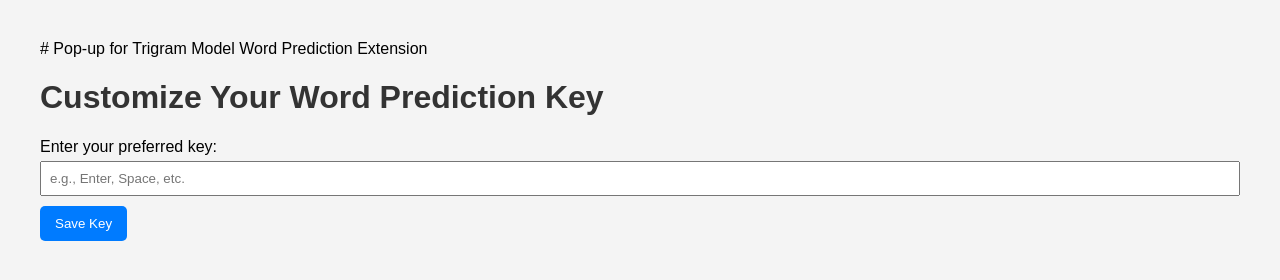
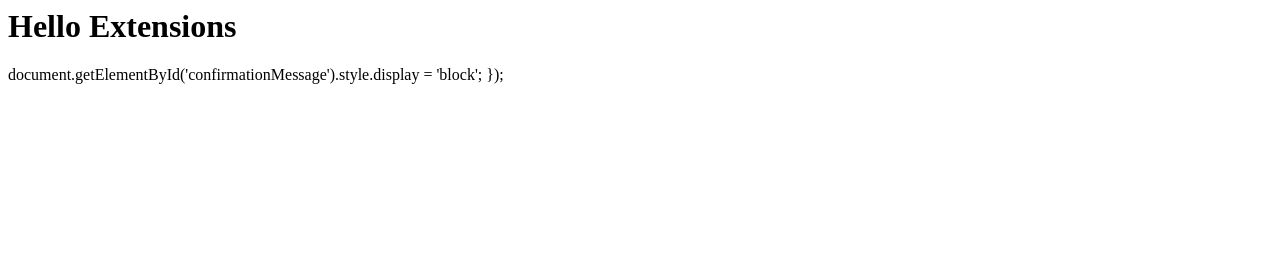
Before and after one commit to landonkruse33/lexi, a browser extension: page customize.html in a window 1280 px wide. Drawn offline with Linux system fonts and the light colour scheme.

Commit message:
Update customize.html
I'm stupid

```diff
--- a/customize.html
+++ b/customize.html
@@ -1,56 +1,9 @@
-# Pop-up for Trigram Model Word Prediction Extension
-
-<!DOCTYPE html>
-<html lang="en">
-<head>
-    <meta charset="UTF-8">
-    <meta name="viewport" content="width=device-width, initial-scale=1.0">
-    <title>Word Prediction Settings</title>
-    <style>
-        body {
-            font-family: Arial, sans-serif;
-            margin: 20px;
-            padding: 20px;
-            background-color: #f4f4f4;
-            border-radius: 8px;
-        }
-        h1 {
-            color: #333;
-        }
-        label {
-            display: block;
-            margin: 10px 0 5px;
-        }
-        input[type="text"] {
-            width: 100%;
-            padding: 8px;
-            margin-bottom: 10px;
-        }
-        button {
-            padding: 10px 15px;
-            background-color: #007BFF;
-            color: white;
-            border: none;
-            border-radius: 5px;
-            cursor: pointer;
-        }
-        button:hover {
-            background-color: #0056b3;
-        }
-    </style>
-</head>
-<body>
-    <h1>Customize Your Word Prediction Key</h1>
-    <label for="customKey">Enter your preferred key:</label>
-    <input type="text" id="customKey" placeholder="e.g., Enter, Space, etc.">
-    <button id="saveKey">Save Key</button>
-    <p id="confirmationMessage" style="color: green; display: none;">Key saved successfully!</p>
-
-    <script>
-        document.getElementById('saveKey').addEventListener('click', function() {
-            const key = document.getElementById('customKey').value;
-            // Save the key to local storage or settings
-            localStorage.setItem('predictedWordKey', key);
+<html>
+  <body>
+    <h1>Hello Extensions</h1>
+    <script src="popup.js"></script>
+  </body>
+</html>
             document.getElementById('confirmationMessage').style.display = 'block';
         });
     </script>
```
